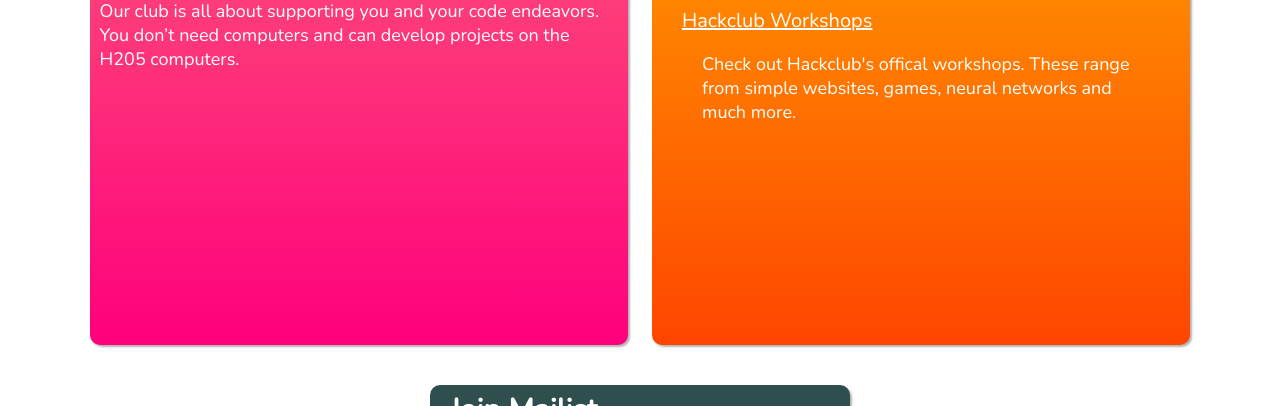
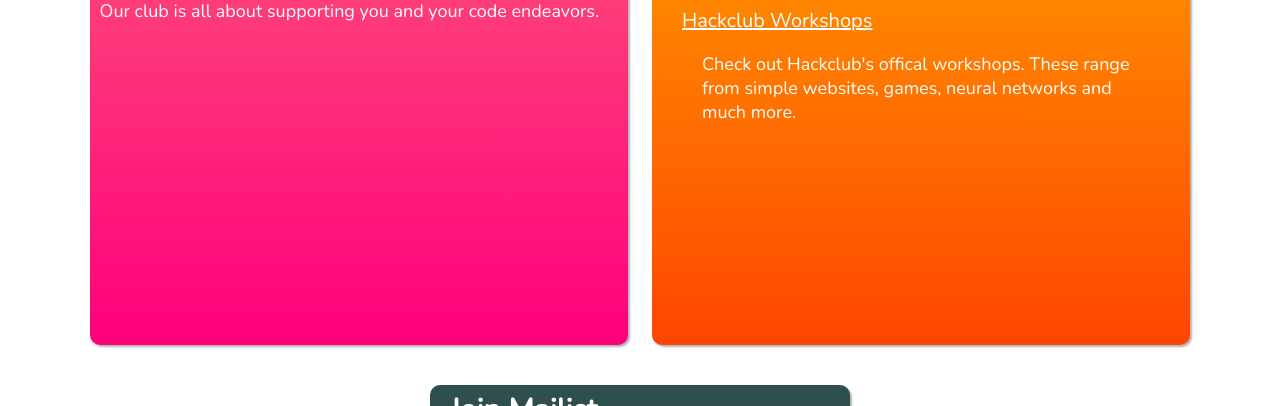
Before and after one commit to cmshc/cmshc.github.io, a plain HTML site: page index.html in a window 1280 px wide. Shown: the part 694-1100 px from the top of the page. Drawn offline with nearby package versions, Linux system fonts and the light colour scheme; a script that the page names is missing.

Commit message:
Update index.html

```diff
--- a/index.html
+++ b/index.html
@@ -28,7 +28,7 @@
 
         <h2 class="boxHeader" style="top: 10px;"> About:  </h2>
         <p class="announcementText">
-          Our club is all about supporting you and your code endeavors. You don’t need computers and can develop projects on the H205 computers.
+          Our club is all about supporting you and your code endeavors.
         </p>
       </div>
 
```
